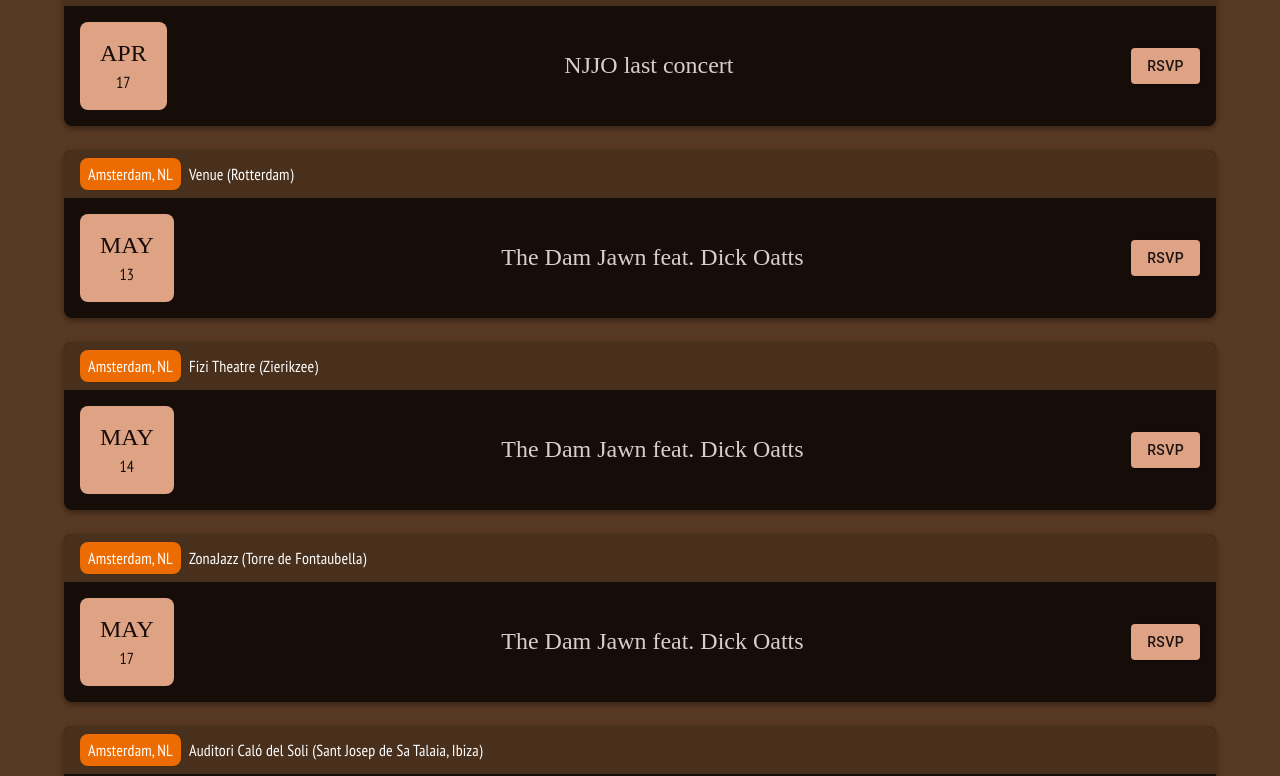
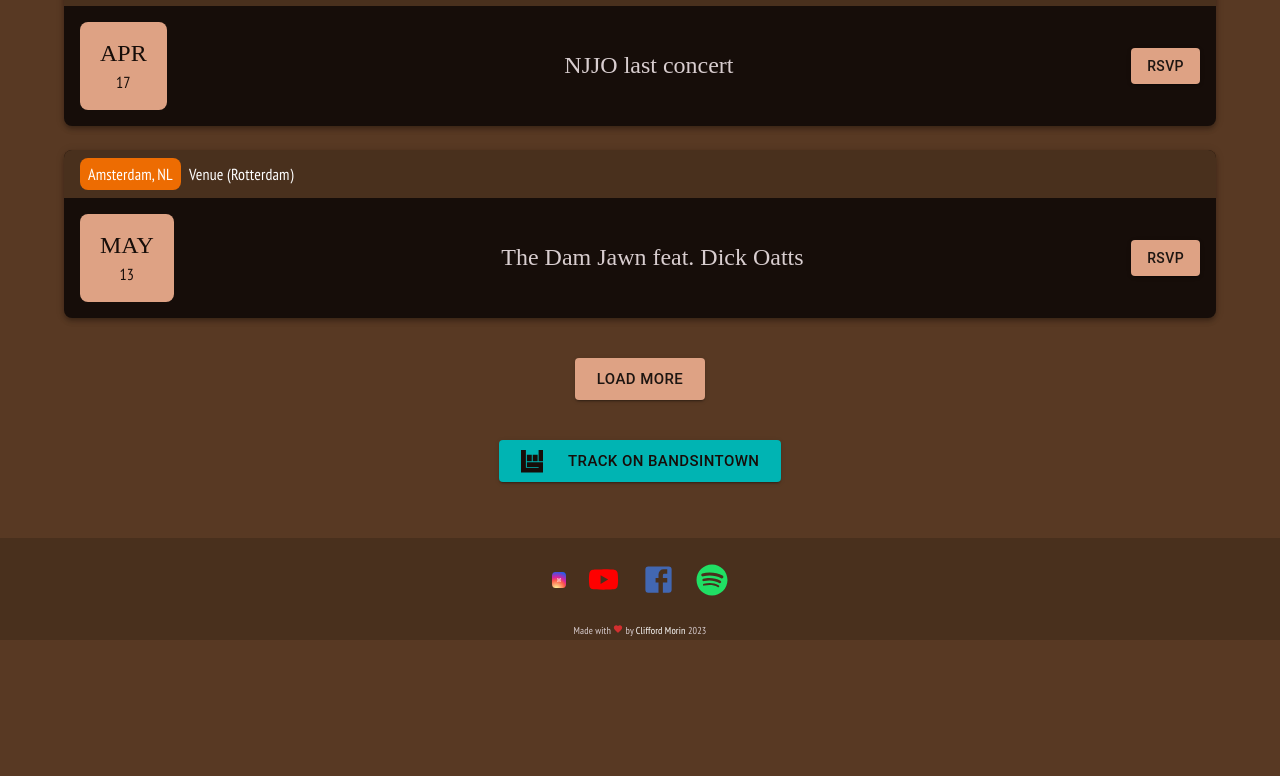
Before and after one commit to CliffordMorin/martin-diaz-website, a React (Create React App) app: page /calender in a window 1280 px wide. Shown: the part 880-1656 px from the top of the page. After the commit the page ends 1520 px from the top, so only its background shows below. Built offline with nearby package versions, Linux system fonts and the light colour scheme; no server answers; a web font is replaced by a local one.

Commit message:
added load more function and track on bandsintown button

```diff
--- a/package.json
+++ b/package.json
@@ -23,6 +23,7 @@
     "react-awesome-reveal": "^4.2.3",
     "react-dom": "^17.0.2",
     "react-helmet-async": "^1.3.0",
+    "react-icons": "^4.8.0",
     "react-image-gallery": "^1.2.7",
     "react-lazy-load-image-component": "^1.5.6",
     "react-router-dom": "^6.2.1",
--- a/src/components/Calender/CalenderV2.js
+++ b/src/components/Calender/CalenderV2.js
@@ -1,8 +1,9 @@
-import { React } from "react";
-import { Container, Typography, Grid, Paper, Divider } from "@mui/material";
+import { React, useState } from "react";
+import { Container, Typography, Grid, Button, Divider } from "@mui/material";
 import { Bounce } from "react-awesome-reveal";
 import useTheme from "@mui/material/styles/useTheme";
 import { Helmet } from "react-helmet-async";
+import { SiBandsintown } from "react-icons/si";
 import EventCard from "./EventCard";
 
 let ids = Array.from({ length: 15 }, (_, i) => i + 1);
@@ -60,15 +61,21 @@ let location = [
 ];
 
 const CalenderV2 = () => {
+  const [visibleEvents, setVisibleEvents] = useState(5);
+
+  const handleLoadMore = () => {
+    setVisibleEvents(visibleEvents + 5);
+  };
+
   const theme = useTheme();
-  let events = ids.map((id, i) => {
-    return {
-      id,
-      band: band[i],
-      date: date[i],
-      location: location[i],
-    };
-  });
+  //   let events = ids.map((id, i) => {
+  //     return {
+  //       id,
+  //       band: band[i],
+  //       date: date[i],
+  //       location: location[i],
+  //     };
+  //   });
 
   let events2 = citys.map((city, i) => {
     return {
@@ -105,11 +112,45 @@ const CalenderV2 = () => {
       />
       <Container sx={{ mt: 7, mb: 7 }}>
         <Grid container spacing={{ xs: 3, md: 3 }}>
-          {events2.map((event) => (
+          {events2?.slice(0, visibleEvents).map((event) => (
             <Grid key={event.id} item xs={12}>
               <EventCard event={event} />
             </Grid>
           ))}
+          {visibleEvents < events2.length && (
+            <Grid
+              item
+              xs={12}
+              sx={{ display: "flex", justifyContent: "center" }}
+            >
+              <Button
+                variant="contained"
+                color="secondary"
+                size="large"
+                sx={{ mt: 2 }}
+                onClick={handleLoadMore}
+              >
+                Load More
+              </Button>
+            </Grid>
+          )}
+          <Grid item xs={12} sx={{ display: "flex", justifyContent: "center" }}>
+            <Button
+              variant="contained"
+              size="large"
+              sx={{
+                mt: 2,
+                backgroundColor: "#00B4B3",
+                color: "background.paper",
+                "&:hover": {
+                  backgroundColor: "#00d9d8",
+                },
+              }}
+            >
+              <SiBandsintown size="1.5em" style={{ marginRight: "25px" }} />
+              Track On Bandsintown
+            </Button>
+          </Grid>
         </Grid>
       </Container>
     </div>
```
Also changed, not shown: 1 other file (tests, documents, lock files or other folders).
